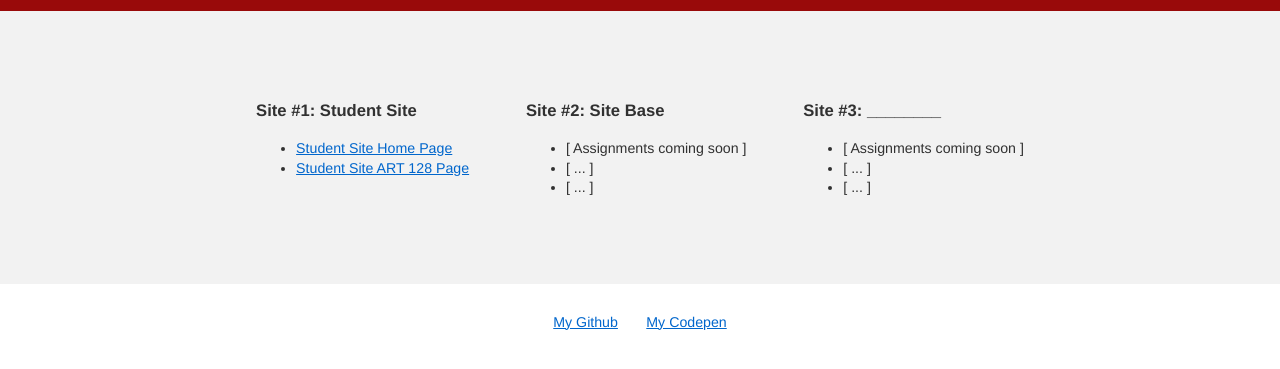
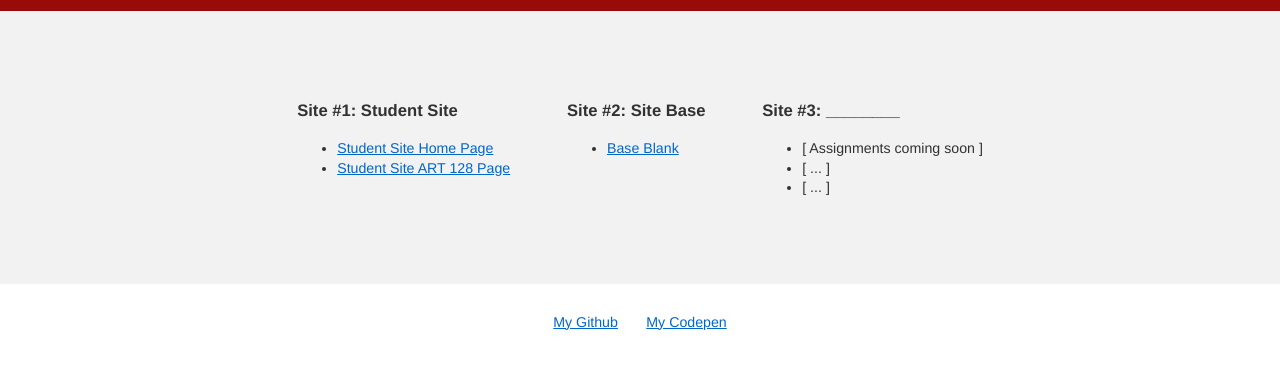
Before and after one commit to Lioranma/studentsite, a plain HTML site: page art128/index.html in a window 1280 px wide. Shown: the part 95-464 px from the top of the page. Drawn offline with Linux system fonts and the light colour scheme.

Commit message:
added sitebase step 1 base blank

```diff
--- a/art128/index.html
+++ b/art128/index.html
@@ -39,9 +39,7 @@
         <div class="project">
             <h3>Site #2: Site Base</h3>
             <ul>
-                <li>[ Assignments coming soon ]</li>
-                <li>[ ... ]</li>
-                <li>[ ... ]</li>
+                <li><a href="base-blank/index.html">Base Blank</a></li>
             </ul>
         </div>
 
```
